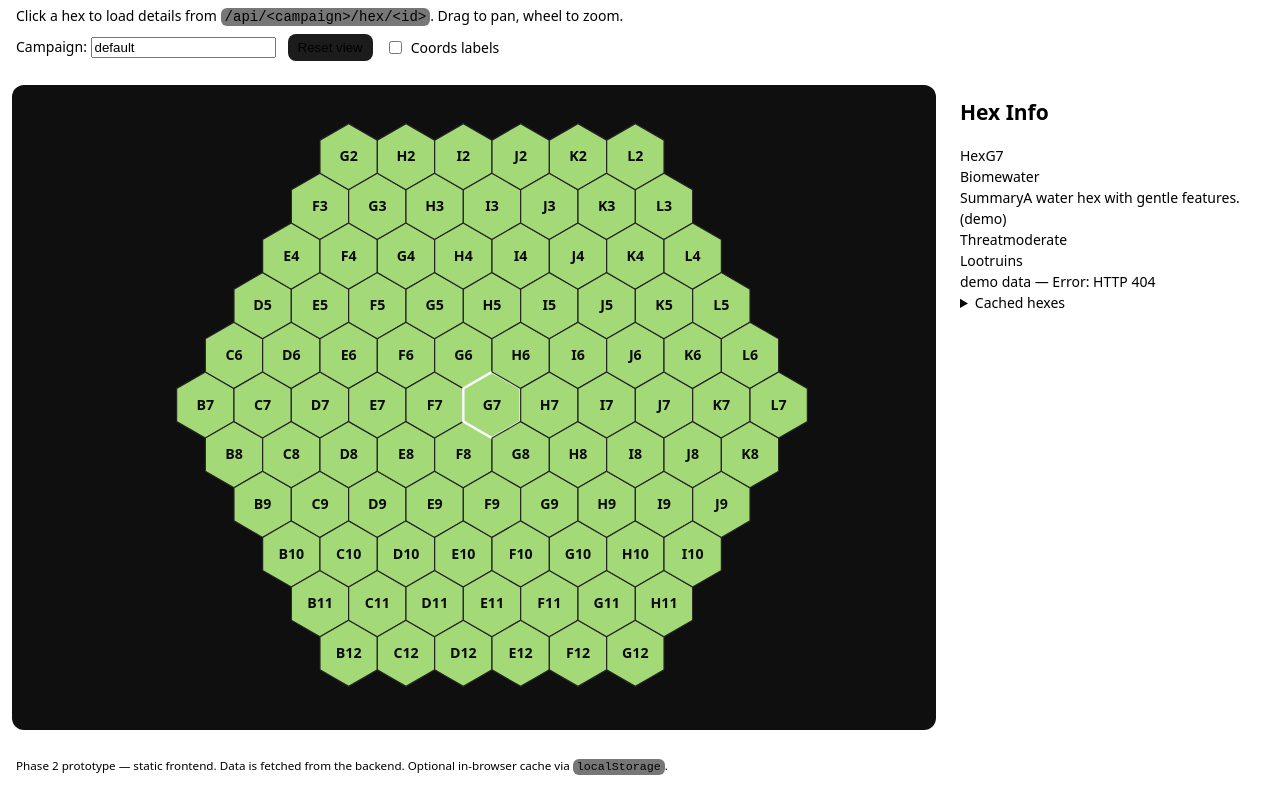
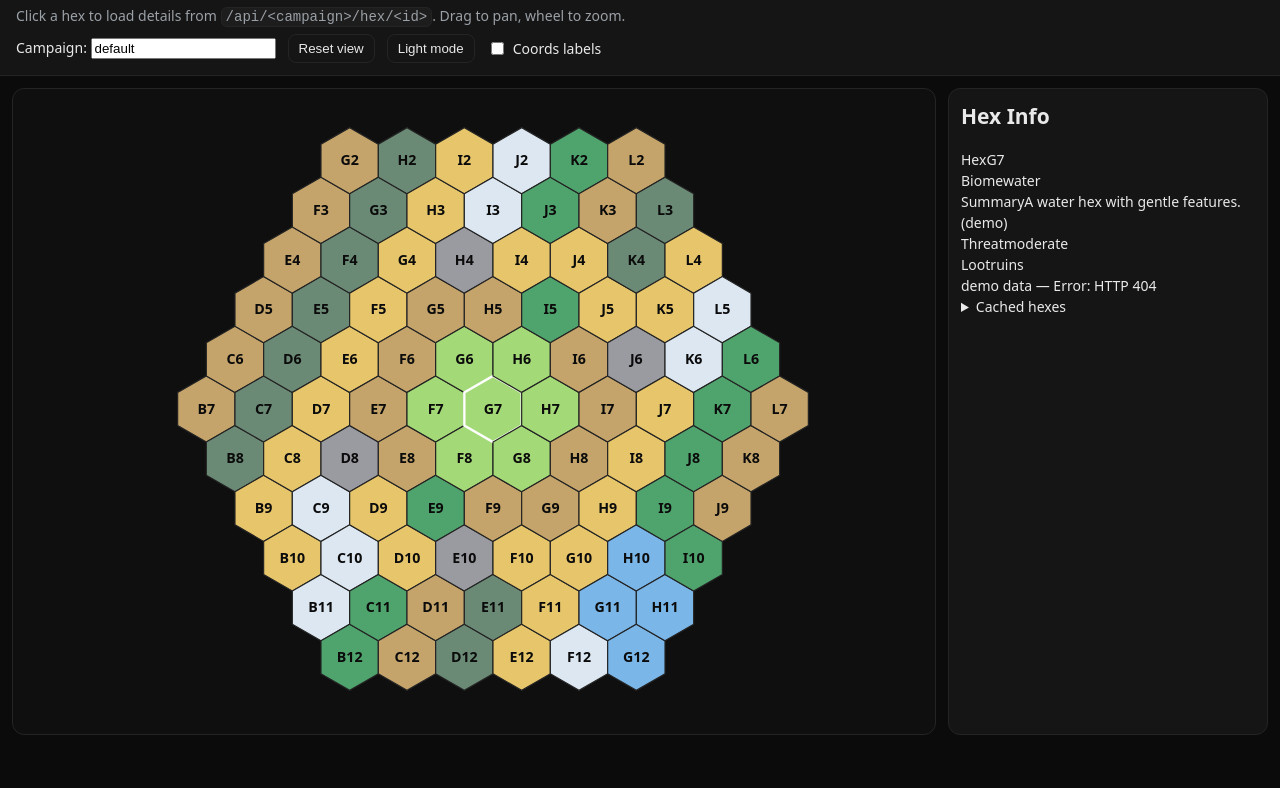
Before and after one commit to DerMannMitHut/seedscape, a plain HTML site: page frontend/index.html in a window 1280 px wide. Shown: the part 87-875 px from the top of the page. After the commit the page ends 834 px from the top, so only its background shows below. Drawn offline with Linux system fonts and the light colour scheme; no server answers.

Commit message:
Frontend improved

```diff
--- a/frontend/index.html
+++ b/frontend/index.html
@@ -6,7 +6,7 @@
     <title>SeedScape — Hex Map</title>
     <link rel="stylesheet" href="./style.css" />
   </head>
-  <body>
+  <body class="theme-dark">
     <header>
       <h1>SeedScape — Hex Map</h1>
       <div class="hint">Click a hex to load details from <code>/api/&lt;campaign&gt;/hex/&lt;id&gt;</code>. Drag to pan, wheel to zoom.</div>
@@ -15,6 +15,7 @@
           <input id="campaign" type="text" value="default" />
         </label>
         <button id="resetView">Reset view</button>
+        <button id="toggleTheme" title="Toggle light/dark">Light mode</button>
         <label class="checkbox">
           <input id="labelCoords" type="checkbox" /> Coords labels
         </label>
@@ -23,7 +24,6 @@
 
     <main>
       <section class="map-wrap">
-        <!-- SVG rendered by main.js -->
         <svg id="hexmap" width="960" height="640" role="img" aria-label="Hex map"></svg>
         <div id="tooltip" class="tooltip" hidden></div>
       </section>
@@ -40,10 +40,6 @@
       </aside>
     </main>
 
-    <footer>
-      <small>Phase 2 prototype — static frontend. Data is fetched from the backend. Optional in-browser cache via <code>localStorage</code>.</small>
-    </footer>
-
     <script src="./main.js" type="module"></script>
   </body>
 </html>
--- a/frontend/main.js
+++ b/frontend/main.js
@@ -6,12 +6,27 @@ const cacheList = document.querySelector('#cacheList');
 const labelCoordsEl = document.querySelector('#labelCoords');
 const campaignInput = document.querySelector('#campaign');
 const resetBtn = document.querySelector('#resetView');
+const themeBtn = document.querySelector('#toggleTheme');
 
 const HEX_SIZE = 28; // outer radius px
 const GRID_RADIUS = 5; // hexes around origin (roughly 91 hexes)
 
 // Biome classes map — keep in sync with CSS
-const DEFAULT_BIOME = 'plains';
+// Biomes are chosen per-hex. We try to fetch them from the backend once; otherwise use a procedural fallback.
+const biomeIndex = new Map(); // key:"id" → biome string
+
+function biomeFor(q, r, id) {
+  const b = biomeIndex.get(id);
+  if (b) return b;
+  // Fallback procedural pattern (varied but deterministic)
+  const dist = Math.max(Math.abs(q), Math.abs(r), Math.abs(-q - r));
+  const hash = (id || '').split('').reduce((a, c) => (a * 31 + c.charCodeAt(0)) >>> 0, 0);
+  if (dist <= 1) return 'plains';
+  if (dist === 2) return (hash % 3 === 0) ? 'forest' : 'hills';
+  if (dist === 3) return (hash % 4 === 0) ? 'mountains' : 'desert';
+  if ((q === 0 || q === 1) && r >= -2) return 'water'; // a little river
+  return ['forest','hills','swamp','desert','tundra'][hash % 5];
+}
 
 // ---- Axial helpers (pointy-top) ----
 function axialToPixel(q, r, size) {
@@ -105,7 +120,8 @@ function drawGrid() {
 
     const poly = document.createElementNS('http://www.w3.org/2000/svg', 'polygon');
     poly.setAttribute('points', hexPoints(cx, cy, HEX_SIZE));
-    poly.setAttribute('class', `hex ${DEFAULT_BIOME} hex-border`);
+    const biome = biomeFor(q, r, id);
+    poly.setAttribute('class', `hex ${biome} hex-border`);
 
     g.appendChild(poly);
 
@@ -116,8 +132,7 @@ function drawGrid() {
     text.setAttribute('text-anchor', 'middle');
     text.setAttribute('font-size', '12');
     text.setAttribute('font-weight', '700');
-    text.setAttribute('fill', '#0b0b0b');
-    text.textContent = state.labelCoords ? `${q},${r}` : id;
+        text.textContent = state.labelCoords ? `${q},${r}` : id;
     text.setAttribute('class', 'hex-label');
 
     g.appendChild(text);
@@ -275,10 +290,37 @@ function demoHexPayload(id) {
   };
 }
 
+// Try to fetch a biome map for the grid (optional API)
+async function loadBiomeIndex() {
+  try {
+    const campaign = campaignInput.value.trim() || 'default';
+    const res = await fetch(`/api/${encodeURIComponent(campaign)}/hexmap`);
+    if (!res.ok) return;
+    const list = await res.json(); // expect [{id, biome}] or [{q,r,biome}]
+    for (const item of list) {
+      const id = item.id ?? axialToId(item.q, item.r);
+      if (item.biome) biomeIndex.set(id, item.biome);
+    }
+  } catch (_) { /* ignore, fallback will be used */ }
+}
+
 // ---- Init ----
 labelCoordsEl.checked = state.labelCoords;
 drawGrid();
 refreshCacheList();
 
+// Theme toggle
+function applyTheme() {
+  const isDark = document.body.classList.contains('theme-dark');
+  themeBtn.textContent = isDark ? 'Light mode' : 'Dark mode';
+}
+
+themeBtn?.addEventListener('click', () => {
+  document.body.classList.toggle('theme-dark');
+  document.body.classList.toggle('theme-light');
+  applyTheme();
+});
+applyTheme();
+
 // Preselect a central hex for quick demo
 selectHex(axialToId(0,0));
--- a/frontend/style.css
+++ b/frontend/style.css
@@ -1,4 +1,25 @@
-<style>
+/* Light/Dark theme variables */
+.theme-light {
+  --bg: #f7f7fb;
+  --panel: #ffffff;
+  --text: #0b0b0b;
+  --muted: #6b7280;
+  --accent: #2563eb;
+  --border: #e5e7eb;
+  --map: #f3f4f6;
+  --label: #0b0b0b;
+}
+.theme-dark {
+  --bg: #0b0b0b;
+  --panel: #151515;
+  --text: #e9e9e9;
+  --muted: #9aa0a6;
+  --accent: #7ab6e8;
+  --border: #242424;
+  --map: #0f0f10;
+  --label: #0b0b0b;
+}
+
 :root {
   --bg: #0b0b0b;
   --panel: #151515;
@@ -21,14 +42,14 @@ footer { border-top: 1px solid var(--border); border-bottom: none; }
 .toolbar { margin-top: 6px; display: flex; gap: 12px; align-items: center; flex-wrap: wrap; }
 .checkbox { display: inline-flex; gap: 6px; align-items: center; }
 main { display: grid; grid-template-columns: 1fr 320px; gap: 12px; padding: 12px; }
-.map-wrap { position: relative; background: #0f0f10; border: 1px solid var(--border); border-radius: 12px; overflow: hidden; }
+.map-wrap { position: relative; background: var(--map); border: 1px solid var(--border); border-radius: 12px; overflow: hidden; }
 .sidebar { background: var(--panel); border: 1px solid var(--border); border-radius: 12px; padding: 12px; min-height: 200px; }
 .sidebar h2 { margin-top: 0; }
 .hex-info .empty { color: var(--muted); font-style: italic; }
-.tooltip { position: absolute; pointer-events: none; background: #777; border: 1px solid var(--border); border-radius: 8px; padding: 6px 8px; font-size: 12px; color: var(--text); box-shadow: 0 4px 24px rgba(0,0,0,0.5); }
-button { background: #1c1c1c; color: var(--text); border: 1px solid var(--border); border-radius: 8px; padding: 6px 10px; cursor: pointer; }
-button:hover { background: #222; }
-code { background: #777; padding: 1px 4px; border-radius: 6px; border: 1px solid var(--border); }
+.tooltip { position: absolute; pointer-events: none; background: #111; border: 1px solid var(--border); border-radius: 8px; padding: 6px 8px; font-size: 12px; color: var(--text); box-shadow: 0 4px 24px rgba(0,0,0,0.5); }
+button { background: var(--panel); color: var(--text); border: 1px solid var(--border); border-radius: 8px; padding: 6px 10px; cursor: pointer; }
+button:hover { background: color-mix(in oklab, var(--panel), var(--text) 5%); }
+code { background: color-mix(in oklab, var(--panel), var(--text) 5%); padding: 1px 4px; border-radius: 6px; border: 1px solid var(--border); }
 legend { font-weight: 600; }
 
 /* Hex colors (biomes) */
@@ -43,8 +64,9 @@ legend { font-weight: 600; }
 .hex-border { stroke: #232323; stroke-width: 1; }
 .hex.selected { stroke: #ffffff; stroke-width: 2; }
 
+.hex-label { fill: var(--label); }
+
 /* Responsive */
 @media (max-width: 1000px) {
   main { grid-template-columns: 1fr; }
 }
-</style>
```
